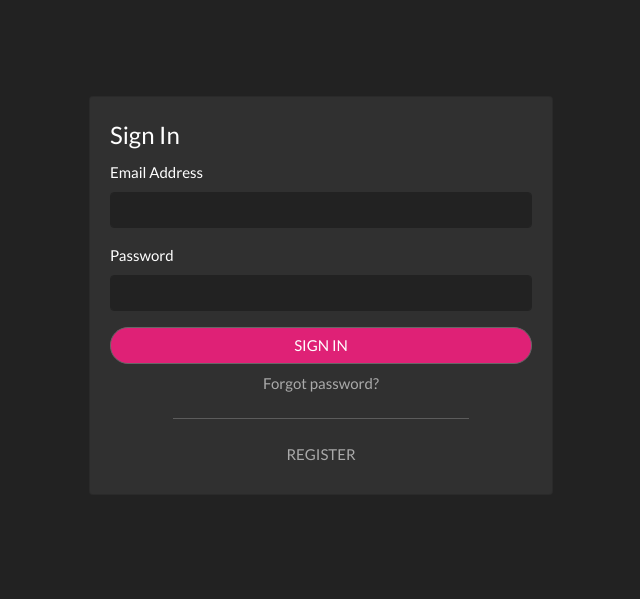
After one commit to cronumax/Chrono, a web app: file assets/ac.html in a window 1280 px wide. The commit adds this page. Shown: the top 599 px of the page, without its empty margins (319-959 px from the left). Run offline with its HTML, style and script files only (its server is not run), Linux system fonts and the light colour scheme; some libraries are stand-ins or nearby versions.

Commit message:
Reset pw, register pages

```diff
--- a/assets/login.css
+++ b/assets/ac.css
@@ -9,7 +9,7 @@
   margin: auto;
 }
 
-#forgotPwLn, #registerLn {
+#resetPwLn, #registerLn, #resetPwSignInLn, #registerSignInLn {
   text-align: center;
 }
 
@@ -18,13 +18,26 @@ hr {
   background-color: #666;
 }
 
-#signInBtn {
+#signInBtn, #sendEmailBtn, #registerBtn {
   width: 100%;
   border: 1px solid #666;
   border-radius: 18px;
   background-color: #df2176;
 }
 
+#registerBtn {
+  margin-top: 1rem;
+}
+
 a {
   color: #aaa;
 }
+
+a:active, a:hover {
+  color: #df2176;
+}
+
+.form-control, .form-control:focus {
+  color: #eee;
+  background-color: #222;
+}
--- /dev/null
+++ b/assets/ac.html
@@ -0,0 +1,107 @@
+<!DOCTYPE html>
+<html>
+
+<head>
+  <link rel="stylesheet" href="bootstrap.min.css">
+  <link rel="stylesheet" href="https://cdn.jsdelivr.net/npm/@sweetalert2/theme-dark@3/dark.css">
+  <link rel="stylesheet" href="https://cdnjs.cloudflare.com/ajax/libs/font-awesome/5.15.3/css/all.min.css">
+  <link rel="stylesheet" href="ac.css">
+</head>
+
+<body>
+  <div id="tabs" class="tab-content">
+    <div class="tab-pane fade active show" id="signIn">
+      <div class="card mb-3">
+        <div class="card-body">
+          <form>
+            <fieldset>
+              <legend>Sign In</legend>
+              <div class="form-group">
+                <label>Email Address</label>
+                <input type="email" class="form-control" id='email'>
+              </div>
+              <div class="form-group">
+                <label>Password</label>
+                <input type="password" class="form-control" id='pw'>
+              </div>
+              <button type="submit" class="btn" id='signInBtn'>SIGN IN</button>
+              <a class='nav-link' data-toggle='tab' href="#resetPw" id="resetPwLn">Forgot password?</a>
+            </fieldset>
+          </form>
+          <hr>
+          <a class='nav-link' data-toggle='tab' href="#register" id="registerLn">REGISTER</a>
+        </div>
+      </div>
+    </div>
+    <div class="tab-pane fade" id="resetPw">
+      <div class="card mb-3">
+        <div class="card-body">
+          <form>
+            <fieldset>
+              <legend>Reset Password</legend>
+              <div class="form-group">
+                <label>Email Address</label>
+                <input type="email" class="form-control" id='resetPwEmail'>
+              </div>
+              <button type="submit" class="btn" id='sendEmailBtn'>SEND</button>
+            </fieldset>
+          </form>
+          <hr>
+          <a class='nav-link' data-toggle='tab' href="#signIn" id='resetPwSignInLn'>SIGN IN</a>
+        </div>
+      </div>
+    </div>
+    <div class="tab-pane fade" id="register">
+      <div class="card mb-3">
+        <div class="card-body">
+          <form>
+            <fieldset>
+              <legend>Create Account</legend>
+              <div class="form-group">
+                <label>First Name</label>
+                <input type="text" class="form-control" id="1stName">
+              </div>
+              <div class="form-group">
+                <label>Last Name</label>
+                <input type="text" class="form-control" id="lastName">
+              </div>
+              <div class="form-group">
+                <label>Email Address</label>
+                <input type="email" class="form-control" id='newEmail'>
+              </div>
+              <div class="form-group">
+                <label>Password</label>
+                <input type="password" class="form-control" id='newPw'>
+              </div>
+              <div class="form-check">
+                <label class='form-check-label'>
+                  <input class='form-check-input' type="checkbox" id="agreePrivacynTerms" required value="1">
+                  <span>By creating a Chrono Account, I understand and agree to Cronumax's<a href="https://cronumax.com/privacy" target="_blank">Privacy Notice</a>and<a href="https://cronumax.com/terms" target="_blank">Terms of Use</a>
+                  </span>
+                </label>
+              </div>
+              <div class="form-check">
+                <label class='form-check-label'>
+                  <input class="form-check-input" id="receiveCronumaxUpdates" type="checkbox" value="1" />
+                  <span>Send me updates from Tesla</span>
+                </label>
+              </div>
+              <button type="submit" class="btn" id='registerBtn'>CREATE ACCOUNT</button>
+            </fieldset>
+          </form>
+          <hr>
+          <a class='nav-link' data-toggle='tab' href="#signIn" id='registerSignInLn'>SIGN IN</a>
+        </div>
+      </div>
+    </div>
+  </div>
+
+  <script src="https://code.jquery.com/jquery-3.6.0.min.js" integrity="sha256-/xUj+3OJU5yExlq6GSYGSHk7tPXikynS7ogEvDej/m4=" crossorigin="anonymous"></script>
+  <script src="https://unpkg.com/@popperjs/core@2"></script>
+  <script src="bootstrap.bundle.min.js"></script>
+  <script src="https://cdn.jsdelivr.net/npm/sweetalert2@10.16.0/dist/sweetalert2.min.js"></script>
+  <script src="https://www.google.com/recaptcha/api.js" async defer></script>
+  <script src="ac.js"></script>
+</body>
+
+</html>
```
Also changed, not shown: assets/login.html (deleted, +0 -53 lines), assets/ac.js (renamed from assets/login.js), 1 other file.
